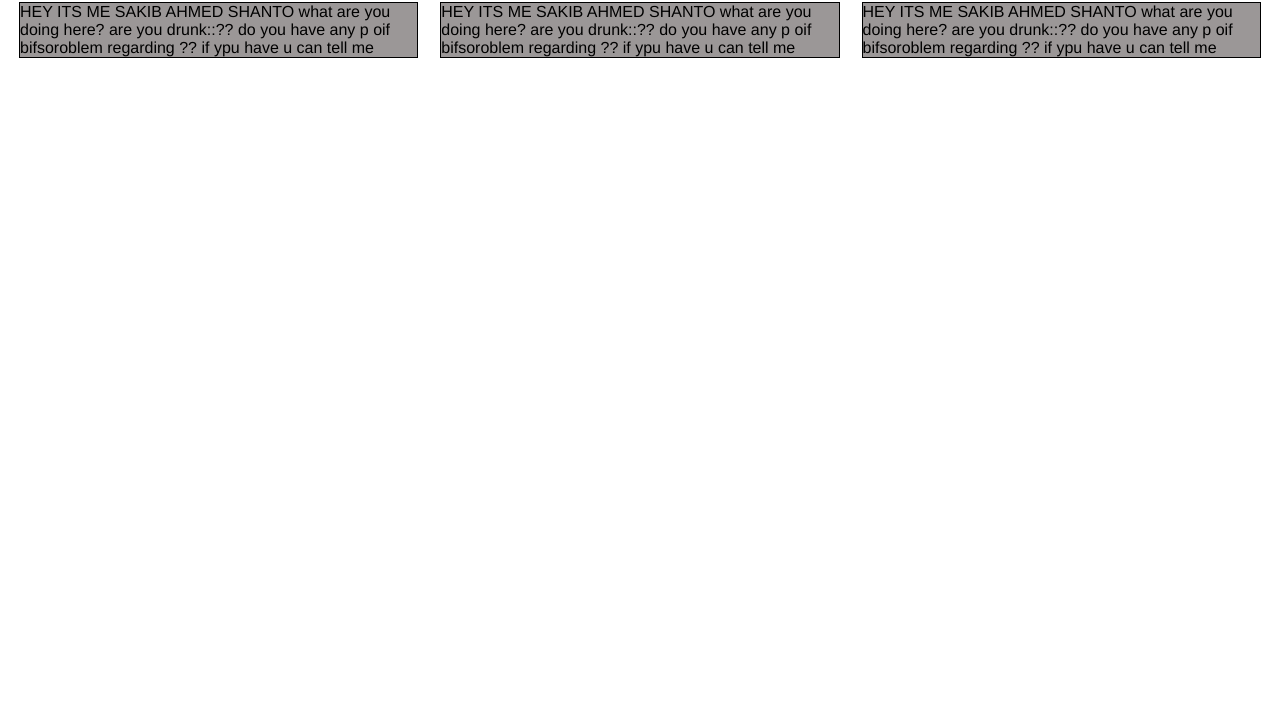
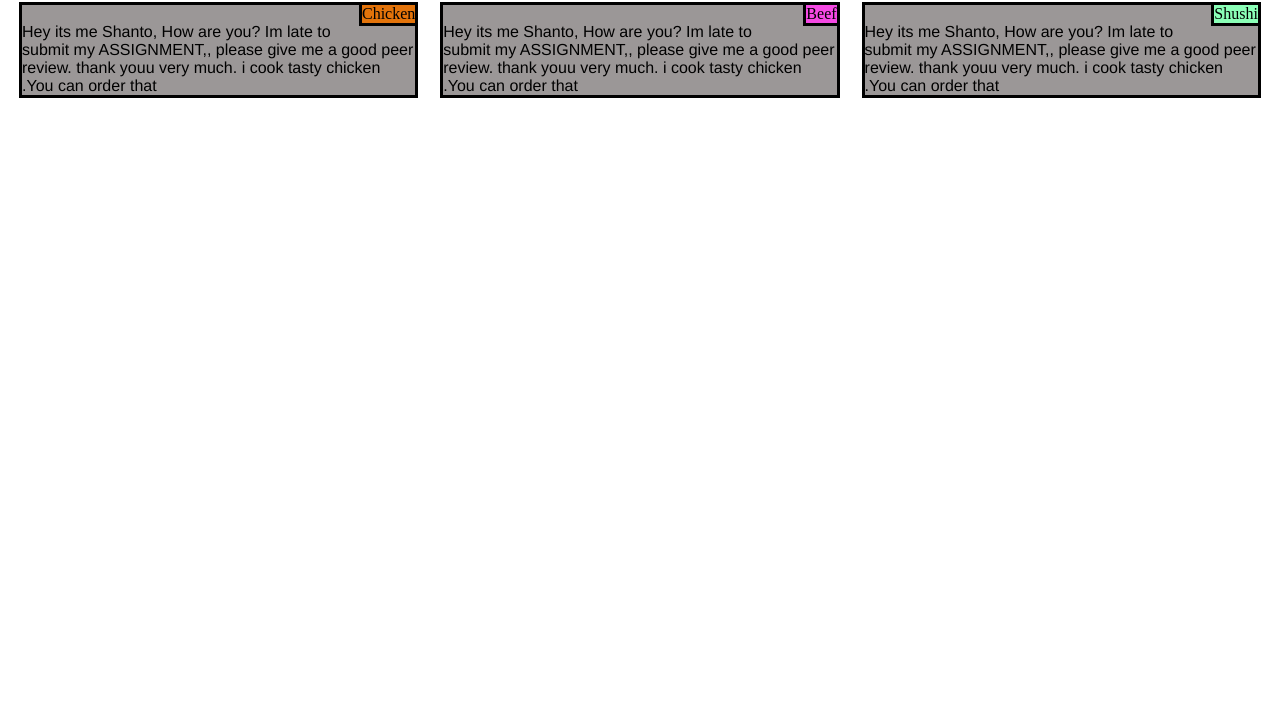
Before and after one commit to sakibahmedshanto/module2-solution, a plain HTML site: page index.html in a window 1280 px wide. Shown: the part 72-800 px from the top of the page. Drawn offline with Linux system fonts and the light colour scheme.

Commit message:
Im happy to say that i have completed my assignment

```diff
--- a/css.css
+++ b/css.css
@@ -3,16 +3,28 @@
   }
   h1 {
     margin-bottom: 15px;
+    text-align: center;
   }
 
   .p1 {
-    border: 1px solid black;
+    border: 3px solid black;
     background-color: #9b9797;
-
-    margin: auto;
+     margin: auto;
     font-family: Helvetica;
     color: black;
   }
+
+  .sub_box1, .sub_box2, .sub_box3 {
+    position: relative;
+    float: right;
+    box-sizing: border-box;
+    border: 3px solid black;
+
+  }
+  .sub_box1{ background-color:rgb(227, 115, 10); }
+  .sub_box2{ background-color: rgb(246, 73, 228);}
+  .sub_box3{background-color: rgb(139, 255, 183);}
+
 
   /* Simple Responsive Framework. */
   .row {
--- a/index.html
+++ b/index.html
@@ -5,24 +5,39 @@
     <meta name="viewport" content="width=device-width, initial-scale=1">
     <link rel="stylesheet" href="css.css">
     <title>FIRST ASSIGNMENT</title>
-<h1>Hey im trying if github is working correctly</h1>
+<h1>Our Menu</h1>
 <div class="row">
 
 
- <div class="col-lg-4 col-md-6 col-small-12"> <p class="p1">
-     HEY ITS ME SAKIB AHMED SHANTO what are you doing here?
-     are you drunk::?? do you have any p oif bifsoroblem regarding ?? if ypu have u can tell me
-    </p>
- </div>
- <div class="col-lg-4 col-md-6 col-small-12"> <p class="p1">
-    HEY ITS ME SAKIB AHMED SHANTO what are you doing here?
-    are you drunk::?? do you have any p oif bifsoroblem regarding ?? if ypu have u can tell me
-   </p>
+ <div class="col-lg-4 col-md-6 col-small-12">
+    <div class="sub_box1">Chicken</div>
+    <div class="p1"><br>
+
+        Hey its me Shanto, How are you?  Im late to submit my ASSIGNMENT,, please give me a good peer review.
+        thank youu very much. i cook tasty chicken .You can order that
+
+   </div>
 </div>
-<div class="col-lg-4 col-md-12 col-small-12"> <p class="p1">
-    HEY ITS ME SAKIB AHMED SHANTO what are you doing here?
-    are you drunk::?? do you have any p oif bifsoroblem regarding ?? if ypu have u can tell me
-   </p>
+
+
+
+ <div class="col-lg-4 col-md-6 col-small-12">
+    <div class="sub_box2">Beef</div>
+    <div class="p1"><br>
+
+        Hey its me Shanto, How are you?  Im late to submit my ASSIGNMENT,, please give me a good peer review.
+        thank youu very much. i cook tasty chicken .You can order that
+   </div>
+</div>
+
+
+ <div class="col-lg-4 col-md-12 col-small-12">
+    <div class="sub_box3">Shushi</div>
+    <div class="p1"><br>
+
+        Hey its me Shanto, How are you?  Im late to submit my ASSIGNMENT,, please give me a good peer review.
+        thank youu very much. i cook tasty chicken .You can order that
+   </div>
 </div>
 
 
```
